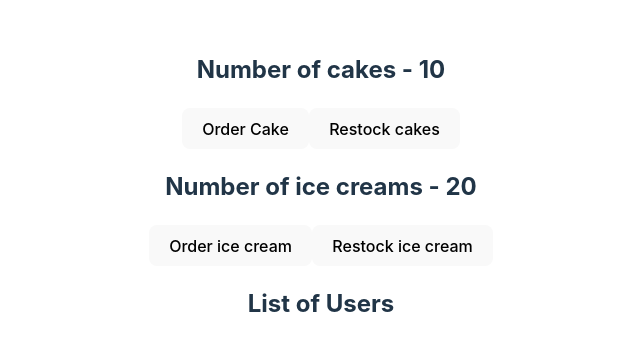
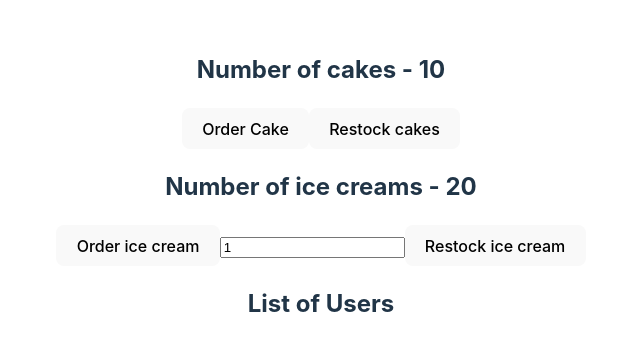
Before and after one commit to Divyarg018/react-rtk-demo-project, a React (Vite) app: page / in a window 1280 px wide. Shown: the part 213-564 px from the top of the page, without its empty margins (319-959 px from the left). Built offline with nearby package versions, Linux system fonts and the light colour scheme.

Commit message:
Using useDispatch

```diff
--- a/src/features/cake/cakeView.jsx
+++ b/src/features/cake/cakeView.jsx
@@ -1,14 +1,16 @@
 import React from 'react';
-import { useSelector } from 'react-redux';
+import { useSelector, useDispatch } from 'react-redux';
+import { ordered, restocked } from './cakeSlice';
 
 export const CakeView = () => {
     const numOfCakes = useSelector((state) => state.cake.numOfCakes);
+    const dispatch = useDispatch()
 
     return (
         <div>
             <h2>Number of cakes - {numOfCakes} </h2>
-            <button>Order Cake</button>
-            <button>Restock cakes</button>
+            <button onClick={() => dispatch(ordered())}>Order Cake</button>
+            <button onClick={() => dispatch(restocked(5))}>Restock cakes</button>
         </div>
     );
 };
--- a/src/features/icecream/icecreamView.jsx
+++ b/src/features/icecream/icecreamView.jsx
@@ -1,13 +1,20 @@
 import React from 'react'
-import { useSelector } from 'react-redux'
+import { useSelector, useDispatch } from 'react-redux'
+import { ordered, restocked } from './icecreamSlice'
 
 export const IcecreamView = () => {
+    const [value, setValue] = React.useState(1)
     const numOfIcecreams = useSelector((state) => state.icecream.numOfIcecreams)
+    const dispatch = useDispatch()
     return (
         <div>
             <h2>Number of ice creams - {numOfIcecreams} </h2>
-            <button>Order ice cream</button>
-            <button>Restock ice cream</button>
+            <button onClick={() => dispatch(ordered())}>Order ice cream</button>
+            <input
+                type='number'
+                value={value}
+                onChange={(e) => setValue(parseInt(e.target.value))} />
+            <button onClick={() => dispatch(restocked(value))}>Restock ice cream</button>
         </div>
     )
 }
```
